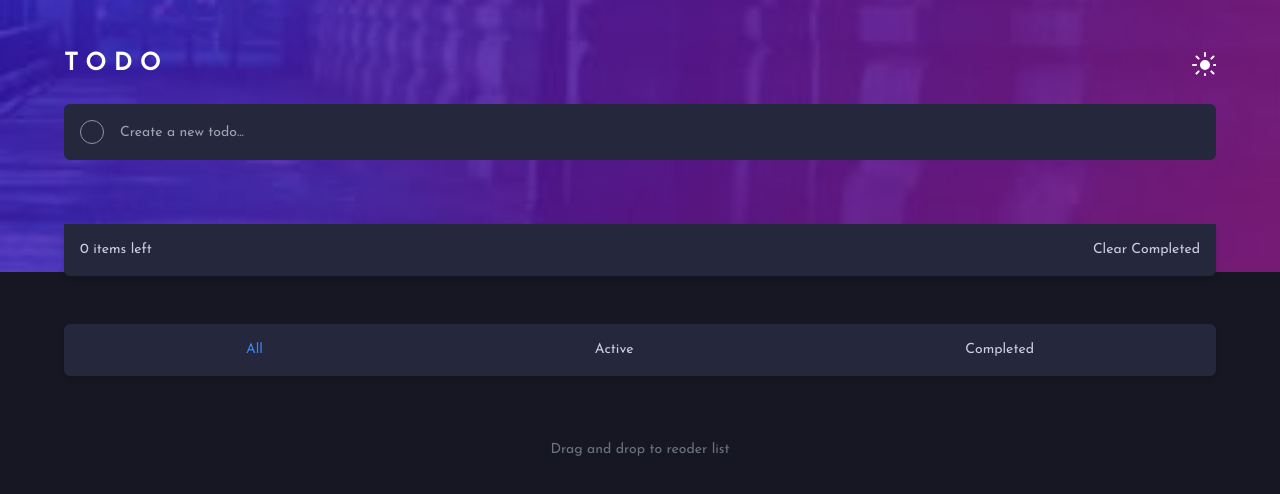
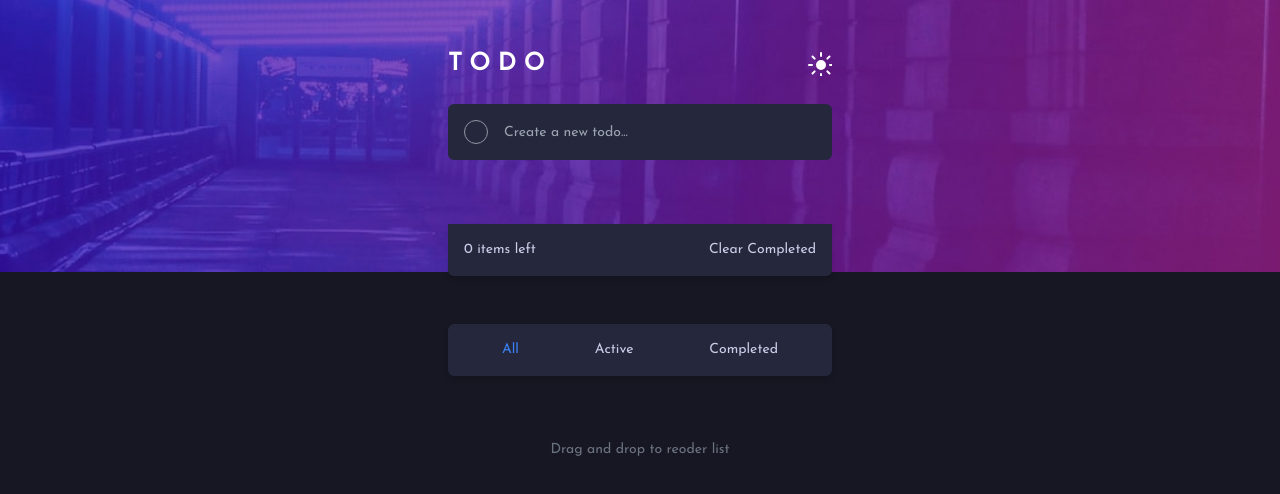
Before and after one commit to nico-TheDev/ts-todo, a React (Create React App) app: page / in a window 1280 px wide. Shown: the top 494 px of the page. Built offline with nearby package versions, Linux system fonts and the light colour scheme.

Commit message:
added responsiveness

```diff
--- a/src/components/Header.tsx
+++ b/src/components/Header.tsx
@@ -3,6 +3,8 @@ import { v4 as uuidv4 } from "uuid";
 
 import dayBg from "../assets/images/bg-mobile-light.jpg";
 import darkBg from "../assets/images/bg-mobile-dark.jpg";
+import desktopDayBg from "../assets/images/bg-desktop-light.jpg";
+import desktopDarkBg from "../assets/images/bg-desktop-dark.jpg";
 import { Todo } from "../App";
 
 interface IProps {
@@ -45,9 +47,14 @@ const Header: React.FC<IProps> = ({
             <img
                 src={isDarkMode ? darkBg : dayBg}
                 alt="desktop bg background"
-                className="absolute w-full h-full object-cover object-center top-0 left-0"
+                className="absolute w-full h-full object-cover object-center top-0 left-0 lg:hidden"
             />
-            <div className="w-90 mx-auto relative">
+            <img
+                src={isDarkMode ? desktopDarkBg : desktopDayBg}
+                alt="desktop bg background"
+                className="absolute w-full h-full object-cover object-center top-0 left-0 hidden lg:block"
+            />
+            <div className="w-90 mx-auto relative lg:w-96">
                 <div className=" mb-6 flex justify-between items-center w-full">
                     <h1 className="text-2xl tracking-one font-bold">TODO</h1>
                     <button
--- a/src/components/Sorter.tsx
+++ b/src/components/Sorter.tsx
@@ -9,7 +9,7 @@ interface IProps {
 
 const Sorter: React.FC<IProps> = ({ setCurrent, current }) => {
     return (
-        <div className="flex justify-around items-center w-90 bg-white shadow-md rounded-md mx-auto p-4  text-gray-500 text-center text-sm dark:bg-veryDarkDesaBlueDT dark:text-lightGrayBlueDT">
+        <div className="flex justify-around items-center w-90 bg-white shadow-md rounded-md mx-auto p-4  text-gray-500 text-center text-sm dark:bg-veryDarkDesaBlueDT dark:text-lightGrayBlueDT  lg:w-96">
             <button
                 onClick={() => setCurrent("all")}
                 className={`${current === "all" && "text-blue-500"}`}
--- a/src/components/Todo.tsx
+++ b/src/components/Todo.tsx
@@ -43,12 +43,12 @@ const Todo: React.FC<IProps> = ({ todo, setTodos, todos }) => {
 
     return (
         <li
-            className="flex items-center text-lg w-90 p-4 bg-white shadow-md border-b border-gray-300 first:rounded-tl-md first:rounded-tr-md text-gray-900 dark:bg-veryDarkDesaBlueDT dark:border-darkGrayishBlueDT relative
+            className="flex items-center text-lg w-90 p-4 bg-white shadow-md border-b border-gray-300 first:rounded-tl-md first:rounded-tr-md text-gray-900 dark:bg-veryDarkDesaBlueDT dark:border-darkGrayishBlueDT relative lg:w-full
         "
         >
             <button
                 onClick={handleCheck}
-                className="inline-block group border border-darkGrayishBlueLT mr-5 text-white rounded-full overflow-hidden"
+                className="inline-block group border border-darkGrayishBlueLT mr-5 text-white rounded-full overflow-hidden w-6 h-6"
             >
                 <span
                     className={`w-6 h-6 flex justify-center items-center cursor-pointer bg-checkBg opacity-0  transition-all duration-300 ${
--- a/src/components/TodoList.tsx
+++ b/src/components/TodoList.tsx
@@ -18,7 +18,7 @@ const TodoList: React.FC<IProps> = ({ setTodos, todos, realList }) => {
     };
 
     return (
-        <ul className="grid justify-items-center transform -translate-y-12 relative">
+        <ul className="grid justify-items-center transform -translate-y-12 relative  lg:w-96 lg:-translate-x-1/2 lg:relative lg:left-1/2">
             {todos.map((todo, i) => (
                 <Todo
                     i={i}
@@ -28,7 +28,7 @@ const TodoList: React.FC<IProps> = ({ setTodos, todos, realList }) => {
                     todos={todos}
                 />
             ))}
-            <li className="text-gray-400 flex justify-between items-center bg-white text-sm p-4 last:rounded-bl-md last:rounded-br-md shadow-md w-90 dark:bg-veryDarkDesaBlueDT dark:text-lightGrayBlueDT">
+            <li className="text-gray-400 flex justify-between items-center bg-white text-sm p-4 last:rounded-bl-md last:rounded-br-md shadow-md w-90 dark:bg-veryDarkDesaBlueDT dark:text-lightGrayBlueDT lg:w-full">
                 <span className="">{todos.length} items left</span>
                 <button className="" onClick={handleClear}>
                     Clear Completed
```
Also changed, not shown: 1 other file (tests, documents, lock files or other folders).
